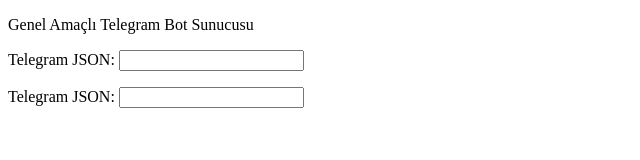
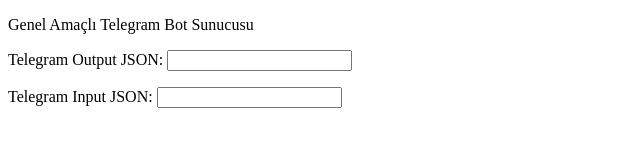
Before and after one commit to ceyhunyor/tgbotsunucusu, a plain HTML site: page index.html in a window 1280 px wide. Shown: the whole page, without its empty margins (0-640 px from the left). Drawn offline with nearby package versions, Linux system fonts and the light colour scheme.

Commit message:
Update index.html

```diff
--- a/index.html
+++ b/index.html
@@ -7,9 +7,9 @@
 </head>
 <body>
 <p>Genel Amaçlı Telegram Bot Sunucusu</p>
-<p><label for="myText">Telegram JSON:</label>
+<p><label for="myText">Telegram Output JSON:</label>
 <input type="text" id="myText"></p>
-<p><label for="myText">Telegram JSON:</label>
+<p><label for="myText">Telegram Input JSON:</label>
 <input type="text" id="tgtoken"></p>
 <script src="https://cdn.jsdelivr.net/npm/axios/dist/axios.min.js"></script>
 <script>
@@ -23,6 +23,7 @@ var resultjson = {time:10, data:[]};
 var token;
 var blacklist = [];
 var managed;
+document.getElementById("myText").readOnly = true
 //const date = new Date();
 //const axios = require('axios');
 function firstFunction() {
```
